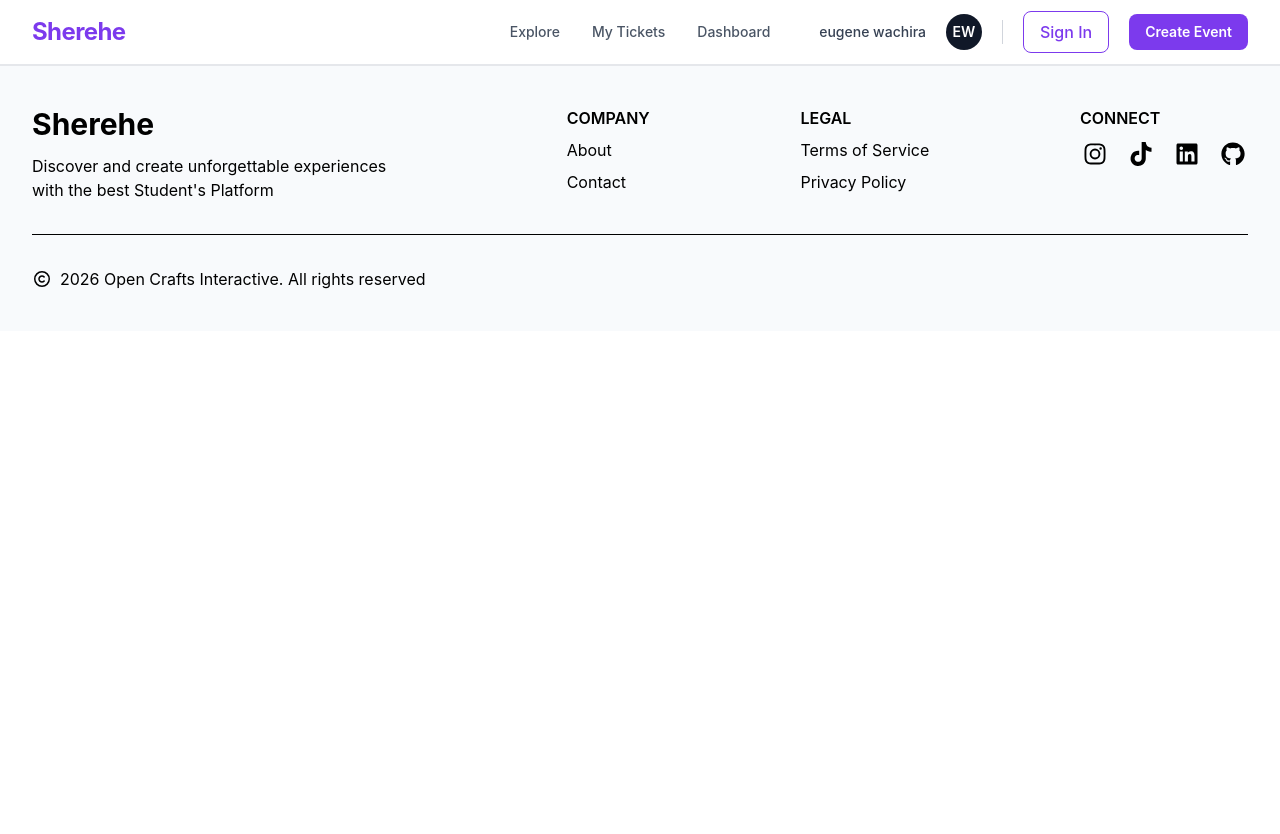
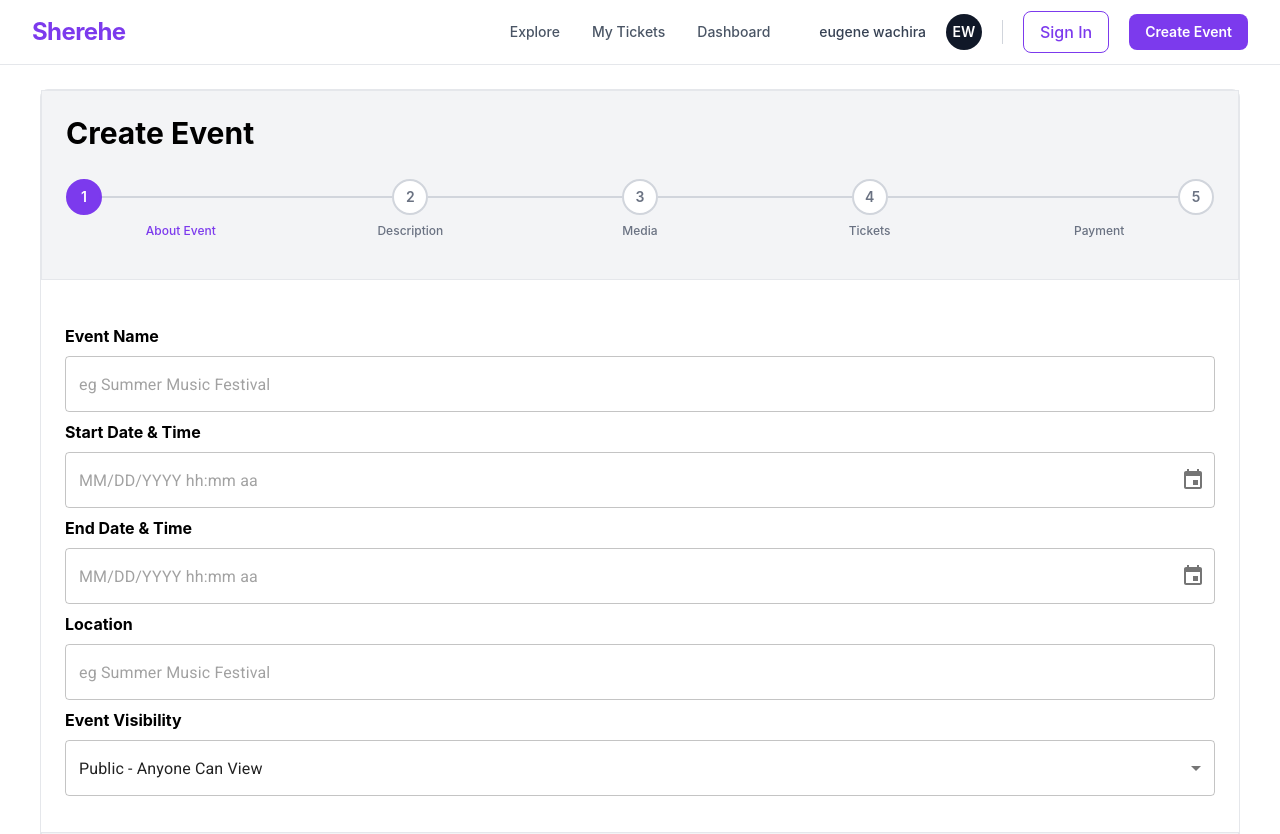
Before and after one commit to opencrafts-io/Sherehe-Web, a React (Vite) app: page /create-event in a window 1280 px wide. Shown: the top 834 px of the page. Before the commit the page ends 800 px from the top, so only its background shows below. Built offline with nearby package versions, Linux system fonts and the light colour scheme.

Commit message:
feat: Kickstarted Create Event Screen

```diff
--- a/package.json
+++ b/package.json
@@ -10,12 +10,18 @@
     "preview": "vite preview"
   },
   "dependencies": {
+    "@emotion/react": "^11.14.0",
+    "@emotion/styled": "^11.14.1",
+    "@fontsource/roboto": "^5.3.0",
     "@fortawesome/fontawesome-svg-core": "^7.3.1",
     "@fortawesome/free-brands-svg-icons": "^7.3.1",
     "@fortawesome/free-regular-svg-icons": "^7.3.1",
     "@fortawesome/free-solid-svg-icons": "^7.3.1",
     "@fortawesome/react-fontawesome": "^3.5.0",
+    "@mui/material": "^9.4.0",
+    "@mui/x-date-pickers": "^9.12.0",
     "@tailwindcss/vite": "^4.3.3",
+    "dayjs": "^1.11.23",
     "react": "^19.2.8",
     "react-dom": "^19.2.8",
     "react-router-dom": "^7.18.2",
--- a/src/pages/EventBooking/components/booking_stepper.tsx
+++ b/src/components/ui/booking_stepper.tsx
@@ -1,4 +1,13 @@
-import type { BookingStepperModel } from "../models/booking_stepper";
+export interface BookingStepperModel {
+    currentStep : number;
+    steps : Steps[];
+
+}
+
+export interface Steps {
+    id: number;
+    title: string;
+}
 
 function BookingStepper({ currentStep, steps }: BookingStepperModel) {
     return (
--- a/src/main.tsx
+++ b/src/main.tsx
@@ -3,6 +3,11 @@ import { createRoot } from 'react-dom/client'
 import './index.css'
 import { router } from "./routes/app_router";
 import { RouterProvider } from 'react-router-dom'
+import '@fontsource/roboto/300.css';
+import '@fontsource/roboto/400.css';
+import '@fontsource/roboto/500.css';
+import '@fontsource/roboto/700.css';
+
 
 createRoot(document.getElementById('root')!).render(
   <StrictMode>
--- a/src/pages/CreateEvent/create_event.tsx
+++ b/src/pages/CreateEvent/create_event.tsx
@@ -1,6 +1,183 @@
+import { useState } from "react";
+import BookingStepper, { type Steps } from "../../components/ui/booking_stepper";
+import { MenuItem, TextField, type SxProps, type Theme } from "@mui/material";
+import { DateTimePicker } from '@mui/x-date-pickers/DateTimePicker';
+import { LocalizationProvider } from '@mui/x-date-pickers/LocalizationProvider';
+import { AdapterDayjs } from '@mui/x-date-pickers/AdapterDayjs';
+
+
 function CreateEvent() {
+    const [currentPage, setCurrentPage] = useState(1);
+    const steps: Steps[] = [
+        {
+            id: 1,
+            title: 'About Event',
+        },
+        {
+            id: 2,
+            title: 'Description',
+        },
+        {
+            id: 3,
+            title: 'Media',
+        },
+        {
+            id: 4,
+            title: 'Tickets',
+        },
+        {
+            id: 5,
+            title: 'Payment',
+        },
+    ];
+    const eventVisibilityOptions = [
+        {
+            id: "1",
+            value: "public",
+            label: "Public - Anyone Can View"
+        },
+        {
+            id: "2",
+            value: "institution",
+            label: "Institution - Specific Instituitions"
+        },
+        {
+            id: "3",
+            value: "private",
+            label: "Private - Exclusive"
+        },
+    ];
+    const nextPage = () => {
+        if (currentPage < steps.length) {
+            setCurrentPage(currentPage + 1);
+        }
+    };
+    const previousPage = () => {
+        if (currentPage >= 1) {
+            setCurrentPage(currentPage - 1);
+        }
+    };
+    const sxVariable: SxProps<Theme> = {
+        '& .MuiOutlinedInput-root': {
+            '&:hover fieldset': {
+                borderColor: 'var(--color-primary-70)',
+            },
+            '&.Mui-focused fieldset': {
+                borderColor: 'var(--color-primary)',
+            },
+        },
+        '& .MuiInputLabel-root.Mui-focused': {
+            color: 'var(--color-primary)',
+        },
+
+    };
     return (
         <>
+            <LocalizationProvider dateAdapter={AdapterDayjs}>
+                <div className="flex flex-col my-6 mx-10 gap-3 border border-gray-200 rounded-lg">
+                    <div className="flex flex-col p-6 gap-3 border border-gray-200 bg-gray-100 ">
+                        <h1 className="font-bold text-3xl">Create Event</h1>
+                        <BookingStepper currentStep={currentPage} steps={steps} />
+                    </div>
+                    <div className="flex flex-col p-6">
+                        <form action="submit">
+                            <label
+                                htmlFor="eventName"
+                                className="font-bold block my-2"
+                            >
+                                Event Name
+                            </label>
+                            <TextField
+                                id="eventName"
+                                type="text"
+                                fullWidth
+                                placeholder="eg Summer Music Festival"
+                                required
+                                sx={sxVariable}
+                            />
+                            <label
+                                htmlFor="startDateTime"
+                                className="font-bold block my-2"
+                            >
+                                Start Date & Time
+                            </label>
+                            <DateTimePicker
+                                slotProps={{
+                                    textField: {
+                                        id: "endDateTime",
+                                        fullWidth: true,
+                                    },
+                                }}
+                            />
+                            <label
+                                htmlFor="endDateTime"
+                                className="font-bold block my-2"
+                            >
+                                End Date & Time
+                            </label>
+                            <DateTimePicker
+                                slotProps={{
+                                    textField: {
+                                        id: "endDateTime",
+                                        fullWidth: true,
+                                    },
+                                }}
+                            />
+                            <label
+                                htmlFor="eventLocation"
+                                className="font-bold block my-2"
+                            >
+                                Location
+                            </label>
+                            <TextField
+                                id="eventLocation"
+                                type="text"
+                                fullWidth
+                                placeholder="eg Summer Music Festival"
+                                required
+                                sx={sxVariable}
+                            />
+                            <label
+                                htmlFor="eventVisibility"
+                                className="font-bold block my-2"
+                            >
+                                Event Visibility
+                            </label>
+                            <TextField
+                                id="eventVisibility"
+                                select
+                                fullWidth
+                                placeholder="Select Event Scope"
+                                required
+                                sx={sxVariable}
+                                defaultValue="public"
+                            >
+                                {eventVisibilityOptions.map((option) => (
+                                    <MenuItem key={option.id} value={option.value}>
+                                        {option.label}
+                                    </MenuItem>
+                                ))}
+                            </TextField>
+                        </form>
+                    </div>
+                    <div className="flex justify-between p-6 border border-gray-200 bg-gray-100">
+                        <button
+                            type="button"
+                            className={currentPage === 1 ? "hidden" : "rounded-md border border-primary px-4 py-3 font-medium text-primary transition hover:bg-primary-95"}
+                        >
+                            Previous
+                        </button>
+                        <button
+                            type="button"
+                            className="ml-auto rounded-md bg-primary px-4 py-3 font-medium text-white transition hover:bg-purple-700"
+                        >
+                            Continue
+                        </button>
+                    </div>
+
+                </div>
+            </LocalizationProvider>
+
         </>
     );
 }
--- a/src/pages/EventBooking/event_booking_mobile.tsx
+++ b/src/pages/EventBooking/event_booking_mobile.tsx
@@ -1,10 +1,10 @@
 import type { EventBookingProps } from "./event_booking";
 import { useState } from "react";
-import type { Steps } from "./models/booking_stepper";
-import BookingStepper from "./components/booking_stepper";
 import TicketSelection from "./steps/ticket_selection";
 import OrderSummary from "./steps/order_summary";
 import TicketPayment from "./steps/ticket_payment";
+import type { Steps } from "../../components/ui/booking_stepper";
+import BookingStepper from "../../components/ui/booking_stepper";
 
 function EventBookingMobile({
     event,
--- a/src/pages/EventBooking/models/booking_stepper.ts
+++ /dev/null
@@ -1,10 +0,0 @@
-export interface BookingStepperModel {
-    currentStep : number;
-    steps : Steps[];
-
-}
-
-export interface Steps {
-    id: number;
-    title: string;
-}
```
Also changed, not shown: src/pages/CreateEvent/steps/about_event.tsx (added, +7 -0 lines), src/pages/CreateEvent/steps/event_description.tsx (added), src/pages/CreateEvent/steps/image_upload.tsx (added), src/pages/CreateEvent/steps/payment_method.tsx (added), src/pages/CreateEvent/steps/ticket_types.tsx (added), 1 other file (tests, documents, lock files or other folders).
